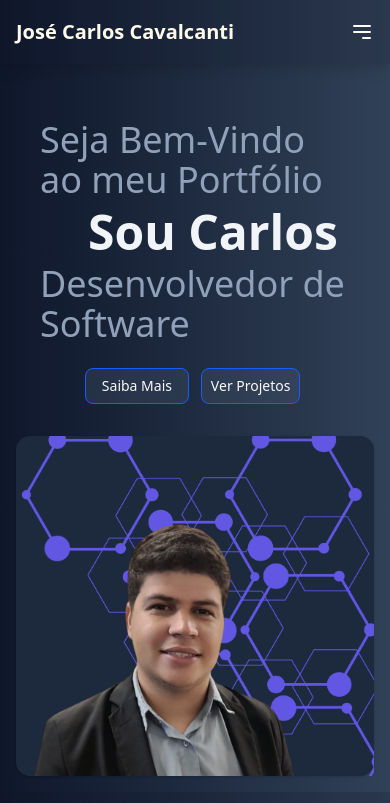
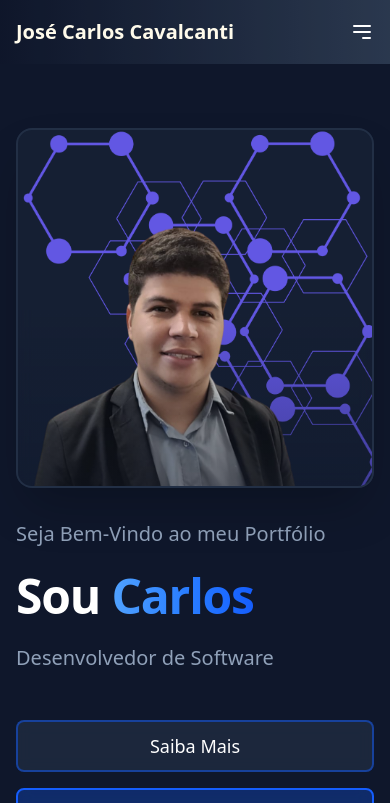
Before and after one commit to htu6n7yi/React-Portfolio, a React (Vite) app: page / in a window 390 px wide. Shown: the top 803 px of the page. Built offline with nearby package versions, Linux system fonts and the light colour scheme.

Commit message:
style: tela Banner com responsividade

```diff
--- a/src/components/banner/banner.tsx
+++ b/src/components/banner/banner.tsx
@@ -6,15 +6,14 @@ import {
 } from "@/components/ui/card";
 import { Button } from "../ui/button";
 import image from "/src/assets/banner.png";
-// Importe sua imagem de fundo aqui:
 import bgImage from "@/assets/litera.jpeg";
 
 export function Banner() {
   return (
-    <div className="relative p-4 text-amber-100 flex flex-col lg:flex-row lg:justify-evenly overflow-hidden">
-      {/* Background diagonal com sua imagem personalizada */}
+    <section className="relative w-full py-16 lg:py-24 overflow-hidden bg-slate-900">
+      {/* Background com imagem diagonal */}
       <div
-        className="absolute inset-0 -z-10"
+        className="absolute inset-0 -z-20 opacity-10"
         style={{
           backgroundImage: `url(${bgImage})`,
           backgroundSize: 'cover',
@@ -22,58 +21,80 @@ export function Banner() {
           transform: 'skewY(-6deg)',
           transformOrigin: 'top left',
           scale: '1.2',
-          opacity: '0.15'
         }}
       />
 
-      {/* Overlay para melhorar contraste */}
-      <div className="absolute inset-0 -z-10 bg-gradient-to-br from-slate-900/50 to-transparent" />
+      {/* Overlay gradiente para contraste */}
+      <div className="absolute inset-0 -z-10 bg-gradient-to-br from-slate-900/95 via-slate-900/90 to-slate-800/85" />
 
-      <div className="mt-4 relative z-10">
-        <Card className="bg-transparent shadow-transparent">
-          <CardHeader className="lg:min-w-lg">
-            <CardDescription className="text-4xl text-slate-400">
+      {/* Container principal */}
+      <div className="container mx-auto px-4 sm:px-6 lg:px-12 max-w-7xl">
+        <div className="grid grid-cols-1 lg:grid-cols-2 gap-8 lg:gap-16 items-start">
+
+          {/* Coluna ESQUERDA - Conteúdo textual */}
+          <div className="order-2 lg:order-1 space-y-6 lg:space-y-8">
+
+            {/* Saudação */}
+            <p className="text-xl sm:text-2xl lg:text-3xl text-slate-400 font-light animate-fade-in">
               Seja Bem-Vindo ao meu Portfólio
-            </CardDescription>
-            <CardTitle className="font-bold text-5xl pl-12 text-slate-100">
-              Sou Carlos
-            </CardTitle>
-            <CardDescription className="text-4xl text-slate-400">
+            </p>
+
+            {/* Nome principal */}
+            <h1 className="font-bold text-5xl sm:text-6xl lg:text-7xl text-white tracking-tight animate-fade-in-delay-1">
+              Sou <span className="text-transparent bg-clip-text bg-gradient-to-r from-blue-400 via-blue-500 to-blue-600">Carlos</span>
+            </h1>
+
+            {/* Subtítulo profissional */}
+            <p className="text-xl sm:text-2xl lg:text-3xl text-slate-400 font-light animate-fade-in-delay-2">
               Desenvolvedor de Software
-            </CardDescription>
+            </p>
 
-            <div className="grid grid-cols-4 lg:grid-cols-6 gap-3 lg:gap-4">
-              <div className="col-span-2 text-right">
+            {/* Botões de ação */}
+            <div className="flex flex-col sm:flex-row gap-4 pt-6 animate-fade-in-delay-3">
               <Button
-                  className="mt-4 inline-flex bg-slate-500/20 hover:bg-slate-700/20 border-slate-600 border border-blue-600"
+                size="lg"
+                className="px-8 py-6 text-lg bg-slate-700/40 hover:bg-slate-600/60 border-2 border-blue-600/50 hover:border-blue-500 text-white backdrop-blur-sm transition-all duration-300 hover:scale-105 hover:shadow-xl hover:shadow-blue-500/20 font-medium"
               >
                 Saiba Mais
               </Button>
-              </div>
 
-              <div className="col-span-2 text-left">
               <Button
-                  variant={"default"}
-                  className="mt-4 w-4/6 bg-slate-500/20 hover:bg-slate-700/20 border-blue-600 border"
+                size="lg"
+                className="px-8 py-6 text-lg bg-blue-600/30 hover:bg-blue-600/50 border-2 border-blue-600 hover:border-blue-400 text-white backdrop-blur-sm transition-all duration-300 hover:scale-105 hover:shadow-xl hover:shadow-blue-600/20 font-medium"
               >
                 Ver Projetos
               </Button>
             </div>
           </div>
-          </CardHeader>
-        </Card>
+
+          {/* Coluna DIREITA - Imagem */}
+          <div className="order-1 lg:order-2 flex justify-center lg:justify-end animate-fade-in-delay-2 lg:min-h-[600px]">
+            <div className="relative w-full max-w-sm sm:max-w-md lg:max-w-lg h-full">
+              {/* Card com a imagem */}
+              <div className="relative overflow-hidden rounded-2xl bg-slate-800/50 border-2 border-slate-700/50 backdrop-blur-sm shadow-2xl transition-all duration-500 hover:scale-[1.02] hover:shadow-blue-900/30 h-full">
+                <img
+                  src={image}
+                  alt="Carlos - Desenvolvedor de Software"
+                  className="w-full h-full object-cover object-center"
+                  loading="eager"
+                />
+                {/* Overlay decorativo */}
+                <div className="absolute inset-0 bg-gradient-to-t from-slate-900/40 via-transparent to-transparent pointer-events-none" />
               </div>
 
-      <div className="mt-65 lg:mt-0 relative z-10">
-        <Card className="max-h-85 p-0 bg-slate-800">
-          <img
-            className="object-cover max-h-85 p-0 w-full"
-            src={image}
-            alt="Banner"
-          />
-        </Card>
+              {/* Elementos decorativos ao redor da imagem */}
+              <div className="absolute -top-4 -right-4 w-24 h-24 bg-blue-500/20 rounded-full blur-2xl -z-10" />
+              <div className="absolute -bottom-4 -left-4 w-32 h-32 bg-blue-600/10 rounded-full blur-2xl -z-10" />
             </div>
           </div>
+
+        </div>
+      </div>
+
+      {/* Elementos decorativos de fundo */}
+      <div className="absolute top-1/4 right-10 w-96 h-96 bg-blue-600/5 rounded-full blur-3xl -z-10 animate-pulse-slow hidden lg:block" />
+      <div className="absolute bottom-1/4 left-10 w-80 h-80 bg-slate-600/5 rounded-full blur-3xl -z-10 animate-pulse-slow hidden lg:block" style={{ animationDelay: '1s' }} />
+    </section>
   );
 }
 
```
Lines whose indentation alone changed are shown as unchanged.
